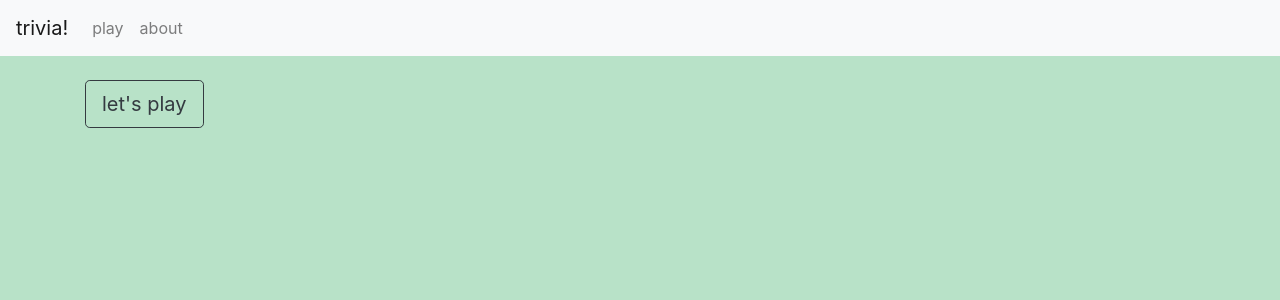
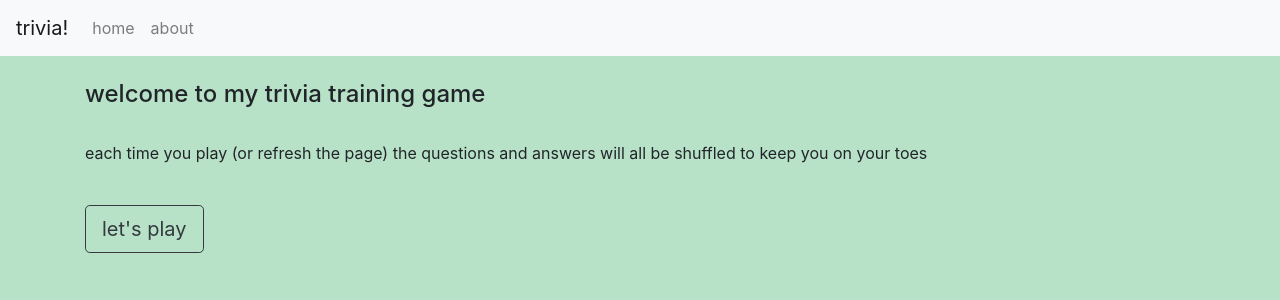
Before and after one commit to oliviakasmin/tandem-trivia, a React (Create React App) app in the folder client/: page / in a window 1280 px wide. Shown: the top 300 px of the page. Built offline with nearby package versions, Linux system fonts and the light colour scheme; no server answers.

Commit message:
feat: alert that finished all rounds, added some styling

```diff
--- a/client/src/components/Game.js
+++ b/client/src/components/Game.js
@@ -16,18 +16,15 @@ const GET_TRIVIA_DATA = gql`
   }
 `
 
-// set up Routes so can have 'Home' 'Play' and 'About' pages
-// on Home will have quick intro and big link to 'Play'
-// hamburger menu UR to toggle between
-// make Navbar
-
 const Game = props => {
   const [showRound, setShowRound] = useState(false)
   const [getRounds, setGetRounds] = useState([])
+  const [showIntro, setShowIntro] = useState(true)
   const gameData = props.data.game
 
   const handleFirstPlay = event => {
     event.preventDefault()
+    setShowIntro(false)
     setShowRound(true)
     const rounds = !gameData ? '' : util_create_rounds(gameData)
     setGetRounds(rounds)
@@ -35,6 +32,19 @@ const Game = props => {
   return (
     <Container>
       <br />
+      {showIntro ? (
+        <div>
+          <h4>welcome to my trivia training game</h4>
+          <br />
+          <p>
+            each time you play (or refresh the page) the questions and answers
+            will all be shuffled to keep you on your toes
+          </p>
+          <br />
+        </div>
+      ) : (
+        ''
+      )}
       {!showRound ? (
         <Button size='lg' variant='outline-dark' onClick={handleFirstPlay}>
           let's play
--- a/client/src/components/NavComponent.js
+++ b/client/src/components/NavComponent.js
@@ -7,7 +7,7 @@ const NavComponent = () => {
       <Navbar.Brand href='/'>trivia!</Navbar.Brand>
       <Nav>
         <Nav.Link href='/' className='nav-link'>
-          play
+          home
         </Nav.Link>
         <Nav.Link href='/about' className='nav-link'>
           about
--- a/client/src/components/Round.js
+++ b/client/src/components/Round.js
@@ -1,5 +1,5 @@
 import React, { useState } from 'react'
-import { Button, ToggleButton, ButtonGroup, Alert } from 'react-bootstrap'
+import { Button, ToggleButton, Alert, Container } from 'react-bootstrap'
 import { util_answers } from '../utilFcns'
 
 const Round = props => {
@@ -11,6 +11,7 @@ const Round = props => {
   const [showWrong, setShowWrong] = useState(false)
   const [showAnswers, setShowAnswers] = useState(true)
   const [showQuestion, setShowQuestions] = useState(true)
+  const [finishedRounds, setFinishedRounds] = useState(false)
 
   const handleAnswerClick = isCorrect => {
     setShowAnswers(false)
@@ -39,16 +40,21 @@ const Round = props => {
   // or add another state alerting to the fact that you've finished questions and return home
   const handlePlayNext = event => {
     event.preventDefault()
-    if (currentRound < rounds.length - 1) setCurrentRound(currentRound + 1)
-    setShowQuestions(true)
-    setCurrentQuestion(0)
-    setShow(false)
-    setShowWrong(false)
-    setShowAnswers(true)
+    if (currentRound < rounds.length - 1) {
+      setCurrentRound(currentRound + 1)
+      setShowQuestions(true)
+      setCurrentQuestion(0)
+      setShow(false)
+      setShowWrong(false)
+      setShowAnswers(true)
+    } else {
+      setFinishedRounds(true)
+    }
   }
   return (
     <div>
-      <h2>Round {currentRound + 1}</h2>
+      {!finishedRounds ? <h2>Round {currentRound + 1}</h2> : ''}
+      <br />
       {showQuestion && rounds[currentRound][currentQuestion].question ? (
         <div>
           <h5>
@@ -63,7 +69,7 @@ const Round = props => {
           ) : (
             ''
           )}
-          <Alert show={show} variant='success'>
+          <Alert show={show} variant='warning'>
             correct!
           </Alert>
           <Alert show={showWrong} variant='secondary'>
@@ -90,14 +96,26 @@ const Round = props => {
       ) : (
         ''
       )}
-      {!showQuestion ? (
+      {!showQuestion && !finishedRounds ? (
         <div>
-          {' '}
-          <h5>you scored {score} point(s) this round!</h5> <br />
-          <Button variant='success' onClick={handlePlayNext}>
+          <h5>you scored {score} point(s) this round</h5> <br />
+          <Button variant='info' onClick={handlePlayNext}>
             play next round!
           </Button>
-          <Button variant='warning'>i'm done training for now</Button>{' '}
+        </div>
+      ) : (
+        ''
+      )}
+      {finishedRounds ? (
+        <div>
+          <h5>
+            you've played all of the rounds! navigate back to the home page to
+            play again
+          </h5>
+          <br />
+          <a href='/'>
+            <Button variant='outline-dark'>home</Button>
+          </a>
         </div>
       ) : (
         ''
@@ -109,20 +127,23 @@ const Round = props => {
 const Answer = props => {
   const { question, handleAnswerClick } = props
   return (
-    <div>
+    <Container className='answers'>
       {util_answers(question.correct, question.incorrect).map(answer => (
-        <ButtonGroup>
+        <div>
           <ToggleButton
             type='radio'
-            variant='info'
+            variant='outline-dark'
+            className='answerButton'
             onClick={() => {
               handleAnswerClick(answer.isCorrect)
             }}>
+            {' '}
             {answer.answerText}
           </ToggleButton>
-        </ButtonGroup>
+          <br />
+        </div>
       ))}
-    </div>
+    </Container>
   )
 }
 
--- a/client/src/index.css
+++ b/client/src/index.css
@@ -12,3 +12,7 @@ code {
   font-family: source-code-pro, Menlo, Monaco, Consolas, 'Courier New',
     monospace;
 }
+
+a {
+  color: black;
+}
--- a/client/src/index.js
+++ b/client/src/index.js
@@ -1,10 +1,9 @@
 import React from 'react'
 import ReactDOM from 'react-dom'
 import './index.css'
-import reportWebVitals from './reportWebVitals'
 import ApolloClient from 'apollo-boost'
 import { ApolloProvider } from 'react-apollo'
-import { Game, Routes, NavComponent } from './components'
+import { Routes, NavComponent } from './components'
 
 const client = new ApolloClient({
   uri: 'http://localhost:3001/triviadata',
@@ -12,16 +11,9 @@ const client = new ApolloClient({
 
 ReactDOM.render(
   <ApolloProvider client={client}>
-    {/* <React.StrictMode> */}
-    {/* </React.StrictMode>, */}
-    {/* <Game /> */}
     <NavComponent />
     <Routes />
   </ApolloProvider>,
 
   document.getElementById('root')
 )
-// If you want to start measuring performance in your app, pass a function
-// to log results (for example: reportWebVitals(console.log))
-// or send to an analytics endpoint. Learn more: https://bit.ly/CRA-vitals
-reportWebVitals()
```
